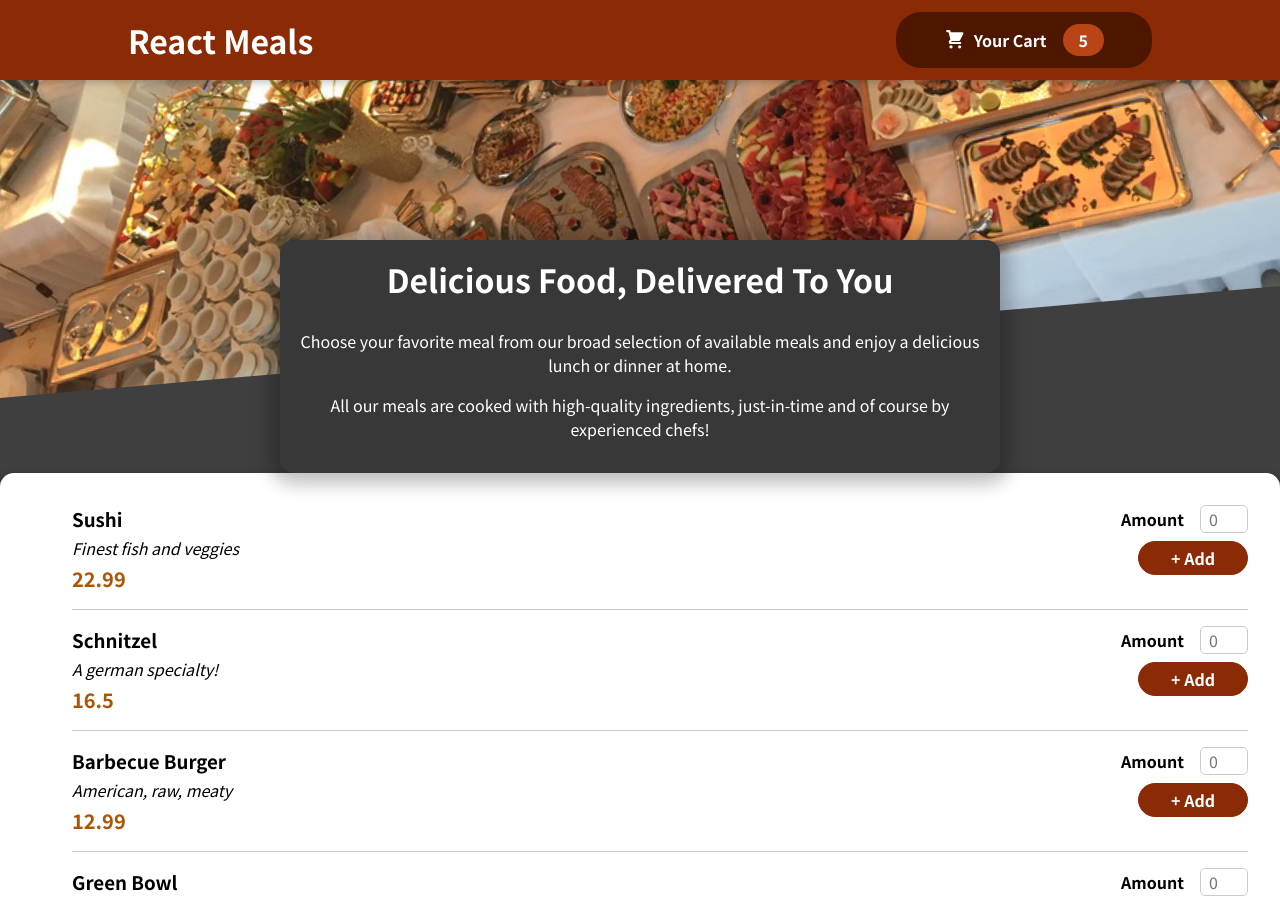
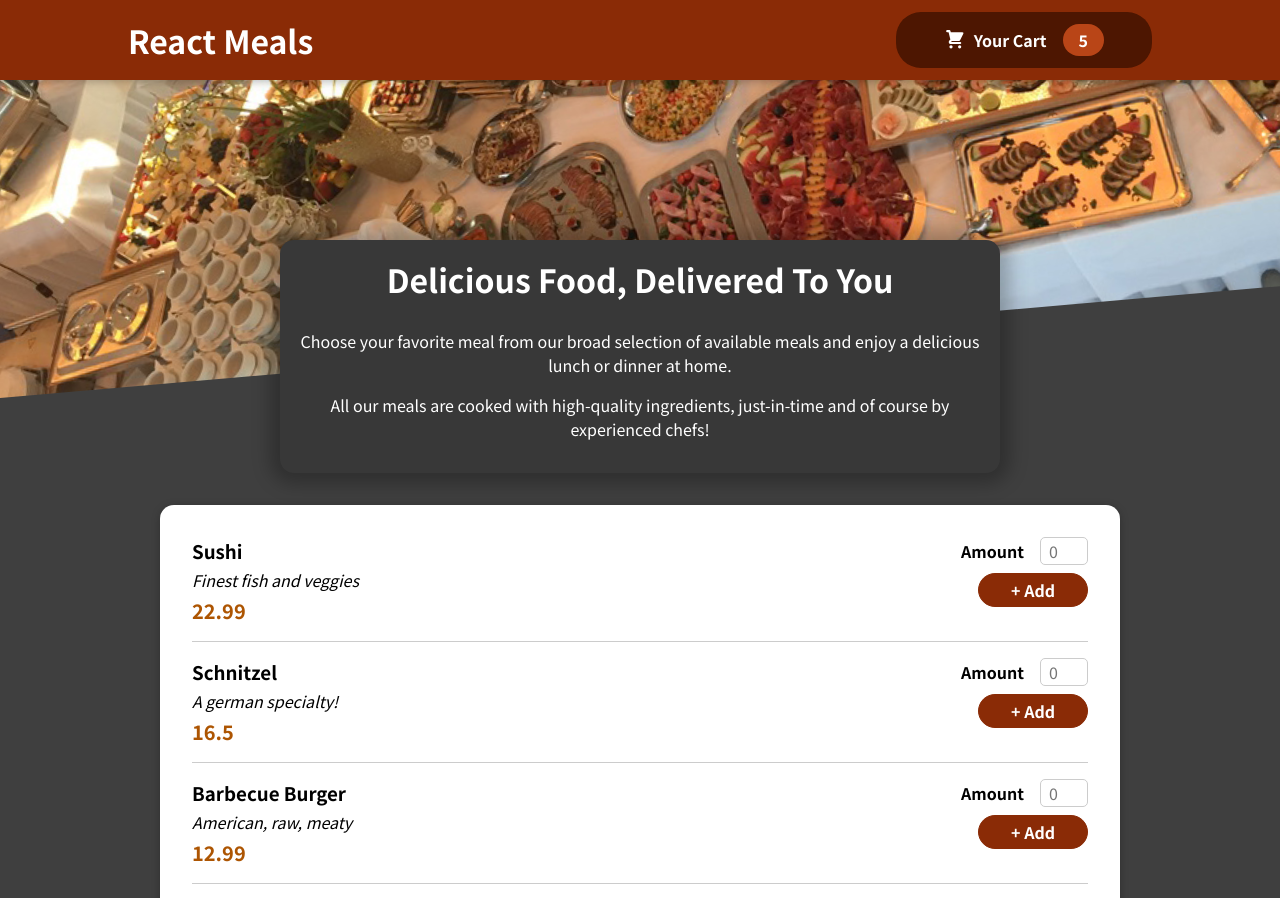
Before and after one commit to HerrSandybell/react-meals, a React (Create React App) app: page / in a window 1280 px wide. Shown: the top 898 px of the page. Built offline with nearby package versions, Linux system fonts and the light colour scheme.

Commit message:
Card tweaks

```diff
--- a/src/components/Meals/MealMenu.js
+++ b/src/components/Meals/MealMenu.js
@@ -4,7 +4,7 @@ import DUMMY_MEALS from './dummy-meals';
 import Card from '../UI/Card';
 
 const MealMenu = (props) => {
-  return <Card className={classes.meals}>
+  return <Card cardClass={classes.meals}>
     <ul>
       {DUMMY_MEALS.map((meal) => <MealItem key={meal.id} {...meal} />)}
     </ul>
--- a/src/components/UI/Card.js
+++ b/src/components/UI/Card.js
@@ -1,7 +1,7 @@
 import classes from './Card.module.css';
 
 const Card = (props) => {
-  return <div className={classes.card}>
+  return <div className={`${classes.card} ${props.cardClass}`}>
     {props.children}
   </div>;
 };
--- a/src/components/UI/Modal.js
+++ b/src/components/UI/Modal.js
@@ -9,8 +9,8 @@ const Backdrop = props => {
 
 const ModalOverlay = props => {
   return (
-    <Card>
-      <div className={classes.content}>{props.children}</div>
+    <Card cardClass={classes.content}>
+      {props.children}
     </Card>
   );
 };
```
